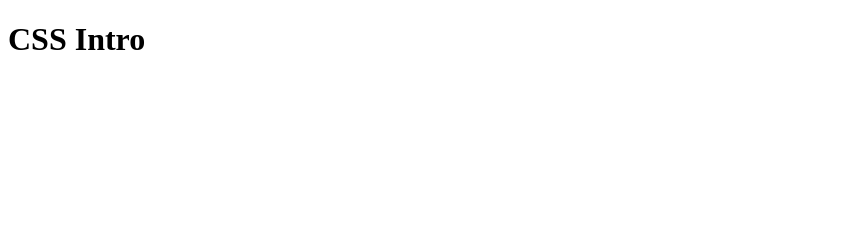
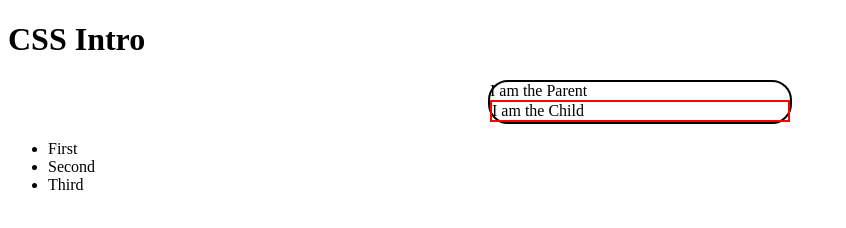
Before and after one commit to ahwllmsn/INFT-1206-S24, a plain HTML site: page Class_Notes/CSS/CSS_Intro/index.html in a window 1280 px wide. Shown: the whole page, without its empty margins (0-846 px from the left). Drawn offline with Linux system fonts and the light colour scheme.

Commit message:
Followed CSS Intro class lecture

```diff
--- a/Class_Notes/CSS/CSS_Intro/index.html
+++ b/Class_Notes/CSS/CSS_Intro/index.html
@@ -4,8 +4,27 @@
     <meta charset="UTF-8">
     <meta name="viewport" content="width=device-width, initial-scale=1.0">
     <title>CSS Intro</title>
+    <!--Linking to an External Stylesheet-->
+    <link href="./style.css" rel="stylesheet">
 </head>
 <body>
-    <h1>CSS Intro</h1>
+    <h1 class="title" id="title">CSS Intro</h1>
+    <div id="parent-container">
+        I am the Parent
+        <div class="child-container">
+            I am the Child
+        </div>
+    </div>
+    <ul>
+        <li id="first-item">
+            First
+        </li>
+        <li id="second-item">
+            Second
+        </li>
+        <li id="third-item">
+            Third
+        </li>
+    </ul>
 </body>
 </html>
--- a/Class_Notes/CSS/CSS_Intro/style.css
+++ b/Class_Notes/CSS/CSS_Intro/style.css
@@ -0,0 +1,46 @@
+/*
+Priority is what helps us to understand which CSS properties will resolve in the case of a conflict
+Highest Priority: Inline styling
+Medium Priority: Internal styling
+Least Priority: External styling
+*/
+/* body {
+    background-color: cadetblue;
+} */
+
+
+/* Using the tag selector */
+/* h1 {
+    border: 3px solid red !important;
+} */
+
+/* The . is how we target elements using their class name. */
+/* .title {
+    border: 3px solid blue;
+} */
+
+/* The # is how we target elements using their id. */
+/* #title {
+    border: 3px solid purple;
+} */
+
+/* In scenarios of conflict, the following hierarchy applies:
+Highest Priority -> Ids
+Medium Priority Classes
+Low Pri
+
+/* div {} */
+div#parent-container {
+    border: 2px solid black;
+    margin: 0 auto;
+    width: 300px;
+    padding: 3  0px;
+    border-radius: 20px;
+    /* margin-top: 100px;
+    margin-left: 100px; */
+    /* width: 100px */
+}
+div.child-container {
+    border: 2px solid red;
+    display: block;
+}
```
